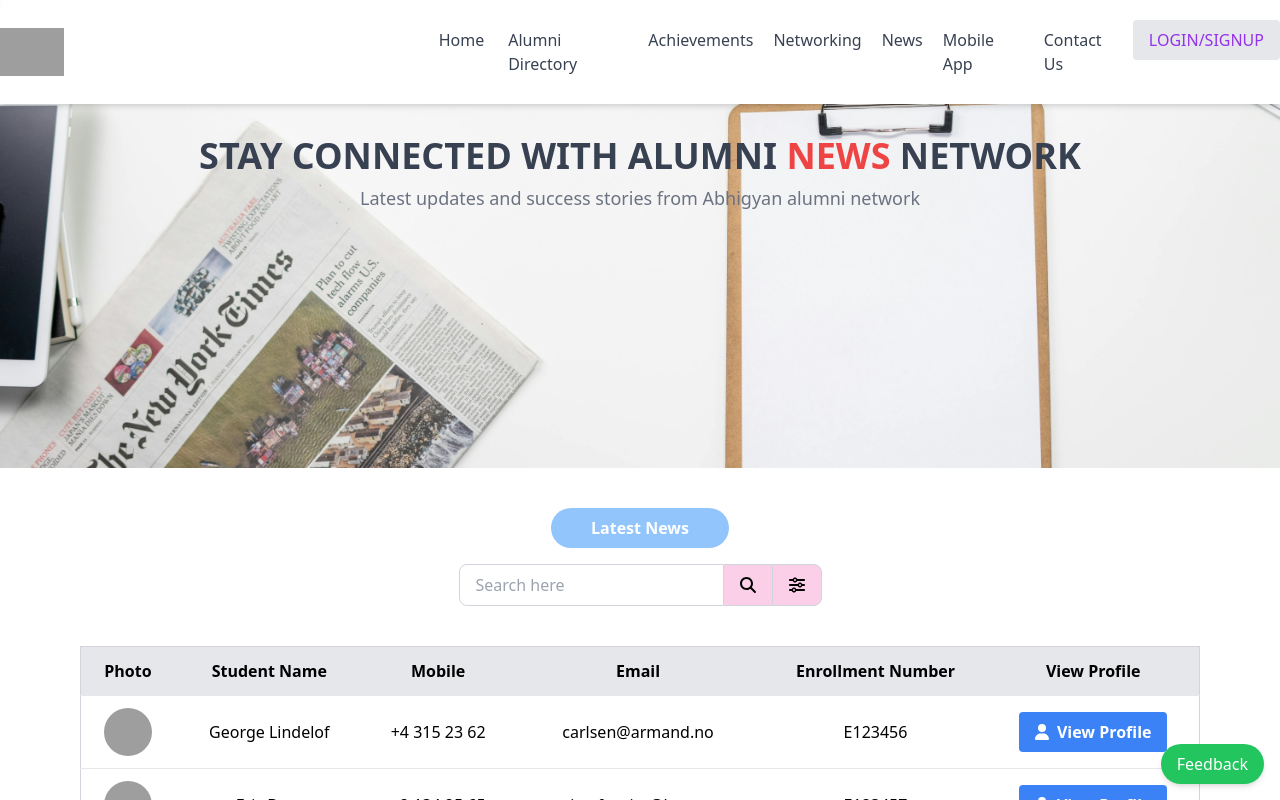
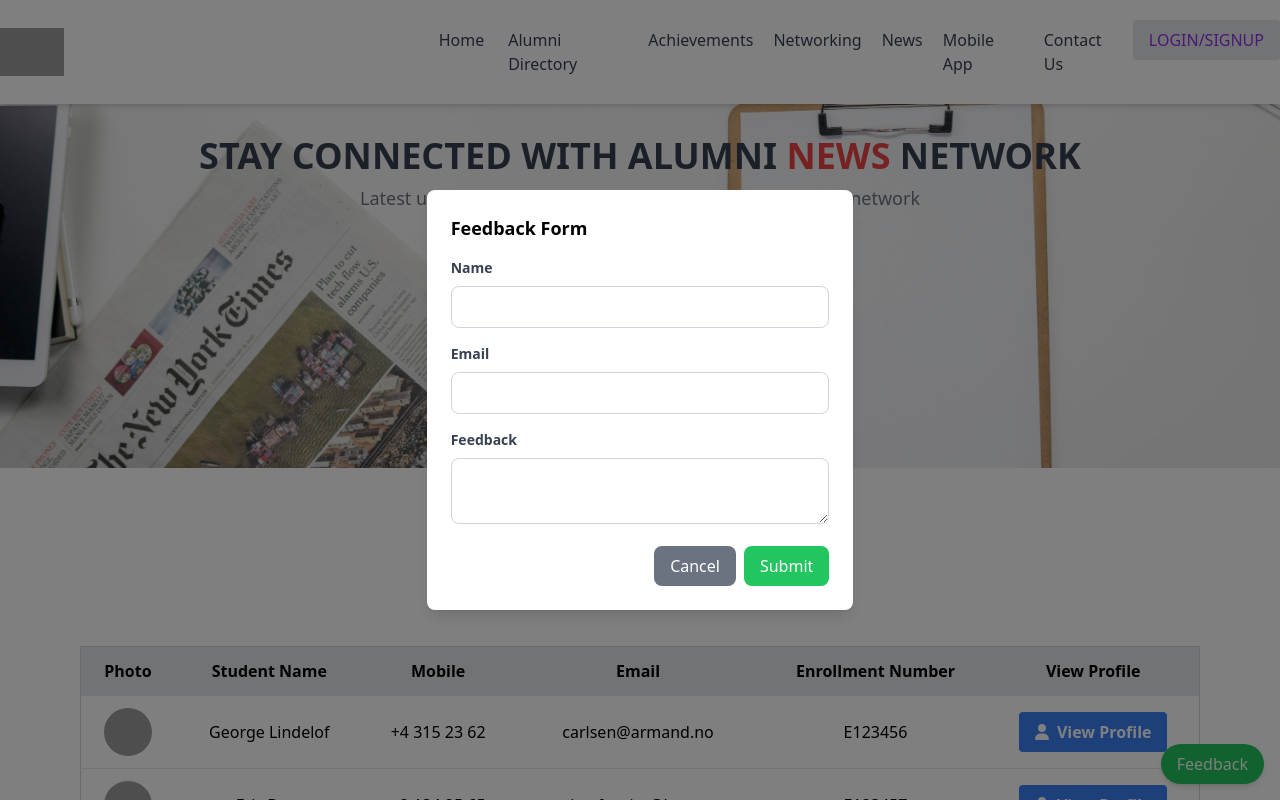
Before and after one commit to tanmayGypt/Alumini_database_frontend, a React (Vite) app: page /registered_candidates in a window 1280 px wide. Both pictures are taken after a click on the button "Feedback". Shown: the top 800 px of the page. Built offline with nearby package versions, Linux system fonts and the light colour scheme; grey boxes are pictures that could not be loaded.

Commit message:
feedback form added

```diff
--- /dev/null
+++ b/src/Components/Comman_Components/FeedbackModal.jsx
@@ -0,0 +1,59 @@
+function FeedbackModal({ isOpen, onClose }) {
+  if (!isOpen) return null;
+
+  return (
+    <div className="fixed inset-0 flex items-center justify-center z-50 bg-black bg-opacity-50">
+      <div className="bg-white text-black p-6 rounded-lg shadow-lg w-1/3">
+        <h2 className="text-lg font-bold mb-4 text-black">Feedback Form</h2>
+        <form>
+          <div className="mb-4">
+            <label className="block text-gray-700 text-sm font-bold mb-2" htmlFor="name">
+              Name
+            </label>
+            <input
+              type="text"
+              id="name"
+              className="w-full p-2 border border-gray-300 rounded-lg"
+              required
+            />
+          </div>
+          <div className="mb-4">
+            <label className="block text-gray-700 text-sm font-bold mb-2" htmlFor="email">
+              Email
+            </label>
+            <input
+              type="email"
+              id="email"
+              className="w-full p-2 border border-gray-300 rounded-lg"
+              required
+            />
+          </div>
+          <div className="mb-4">
+            <label className="block text-gray-700 text-sm font-bold mb-2" htmlFor="feedback">
+              Feedback
+            </label>
+            <textarea
+              id="feedback"
+              className="w-full p-2 border border-gray-300 rounded-lg"
+              required
+            ></textarea>
+          </div>
+          <div className="flex justify-end">
+            <button
+              type="button"
+              className="bg-gray-500 text-white px-4 py-2 rounded-lg mr-2"
+              onClick={onClose}
+            >
+              Cancel
+            </button>
+            <button type="submit" className="bg-green-500 text-white px-4 py-2 rounded-lg">
+              Submit
+            </button>
+          </div>
+        </form>
+      </div>
+    </div>
+  );
+}
+
+export default FeedbackModal
--- a/src/Components/Comman_Components/Footer.jsx
+++ b/src/Components/Comman_Components/Footer.jsx
@@ -1,4 +1,12 @@
+import { useState } from "react";
+import FeedbackModal from "./FeedbackModal";
+
 function Footer() {
+  const [isFeedbackOpen, setFeedbackOpen] = useState(false);
+
+  const openFeedback = () => setFeedbackOpen(true);
+  const closeFeedback = () => setFeedbackOpen(false);
+
   return (
     <div className="bg-gray-800 text-white p-6 rounded-lg shadow-md">
       <div className="flex justify-between items-start mb-6">
@@ -76,11 +84,15 @@ function Footer() {
           </a>
         </div>
       </div>
-      <div className="absolute bottom-0 right-0 mr-4 mb-4">
-        <button className="bg-green-500 text-white px-4 py-2 rounded-full shadow-md hover:bg-green-600 transition duration-300">
+      <div className="fixed bottom-0 right-0 mr-4 mb-4">
+        <button
+          className="bg-green-500 text-white px-4 py-2 rounded-full shadow-md hover:bg-green-600 transition duration-300"
+          onClick={openFeedback}
+        >
           Feedback
         </button>
       </div>
+      <FeedbackModal isOpen={isFeedbackOpen} onClose={closeFeedback} />
     </div>
   );
 }
```
